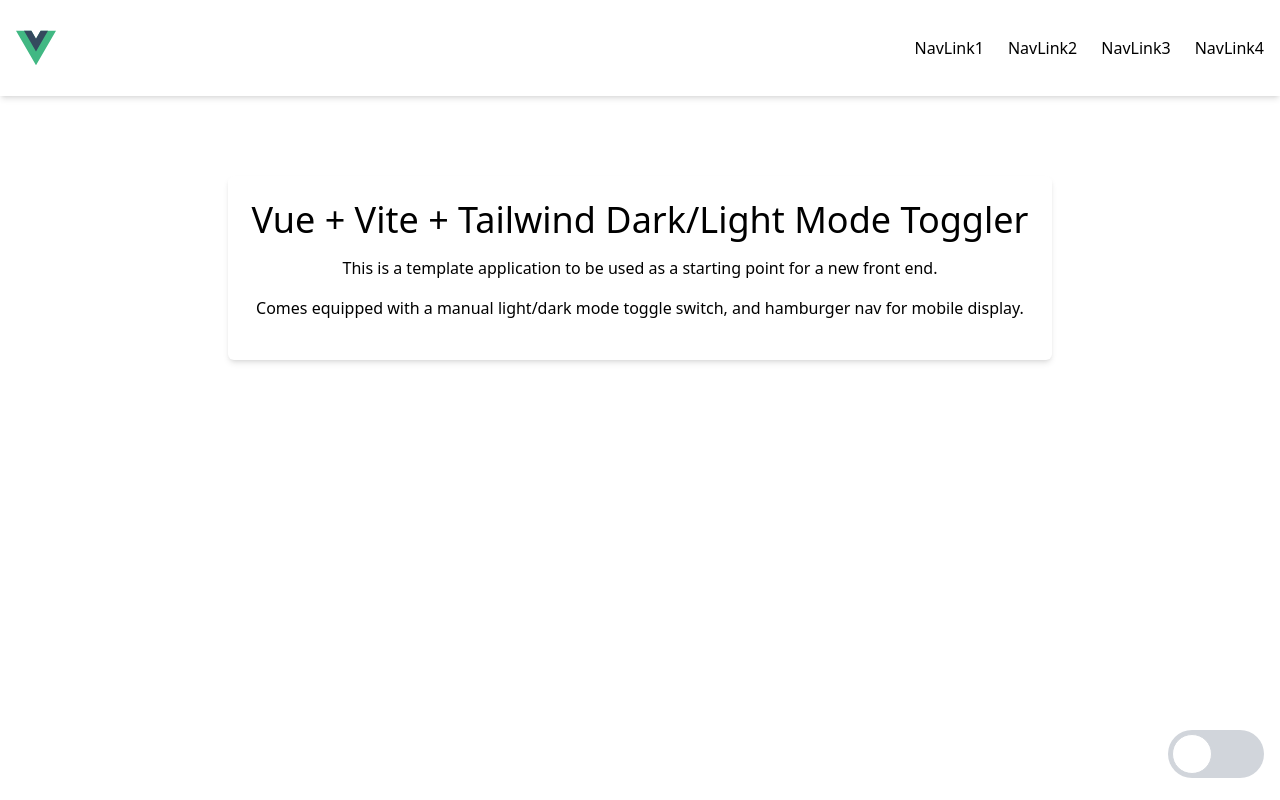
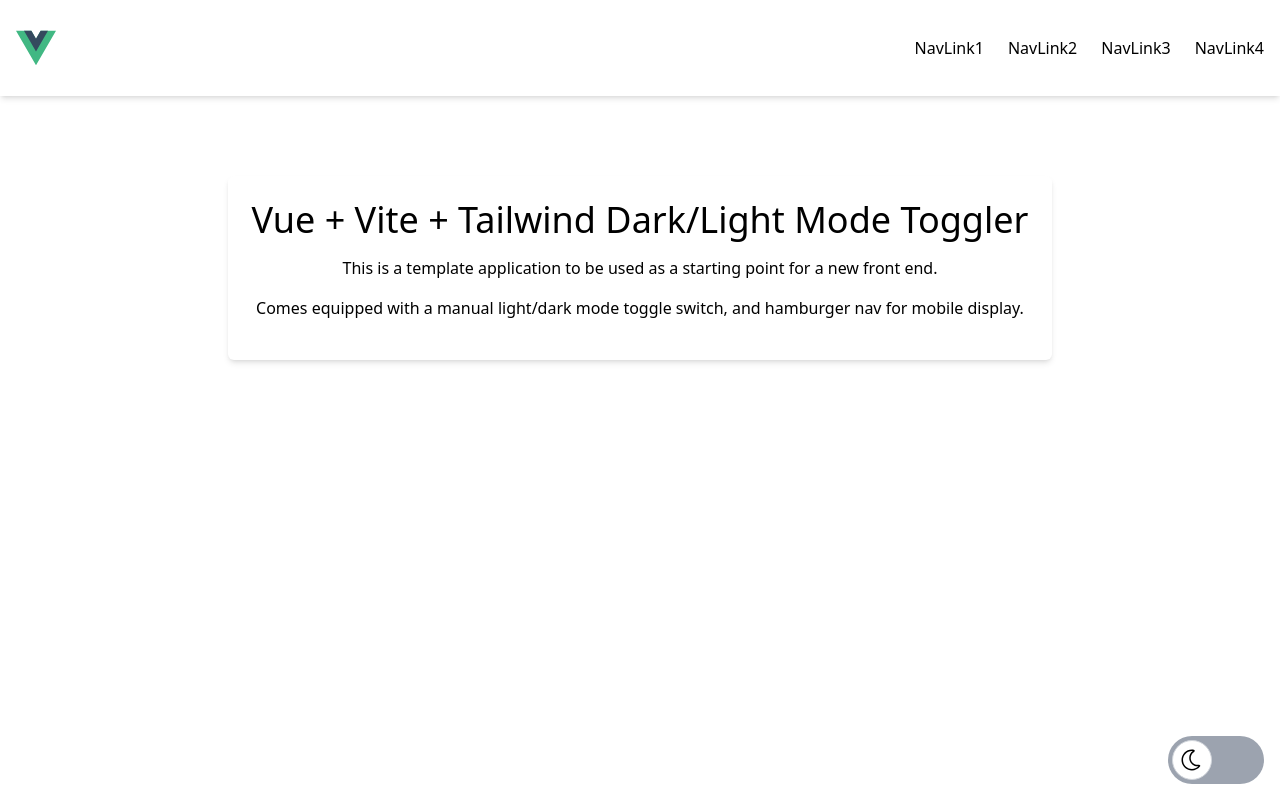
Before and after one commit to rdoo1809/Theme-Toggler-Vite-Vue-Tailwind, a Vue app: page / in a window 1280 px wide. Built offline with nearby package versions, Linux system fonts and the light colour scheme.

Commit message:
use sun and moon images inside toggler

```diff
--- a/src/views/ThemeToggler.vue
+++ b/src/views/ThemeToggler.vue
@@ -1,5 +1,7 @@
 <script setup>
-import { useDark, useToggle } from "@vueuse/core";
+import {useDark, useToggle} from "@vueuse/core";
+import Moon from "@/assets/moon-light.svg"
+import Sun from "@/assets/sun-light.svg"
 
 const isDark = useDark();
 const toggleDark = useToggle(isDark);
@@ -7,19 +9,21 @@
 
 <template>
   <div class="absolute bottom-0 right-0 m-4">
+    <label class="relative inline-flex items-center cursor-pointer">
+      <input type="checkbox" class="sr-only peer" @click="toggleDark()"/>
 
-    <label class="relative inline-flex items-center cursor-pointer">
+      <!-- Outer Pill -->
+      <div
+          class="w-24 h-12 bg-gray-400 dark:bg-gray-700 rounded-full transition-all flex items-center px-1">
 
-      <input type="checkbox" class="sr-only peer" @click="toggleDark()" />
+        <!-- Inner Circle -->
+        <div
+            class="w-10 h-10 bg-white rounded-full border border-gray-300 flex items-center justify-center transition-all"
+            :class="{'translate-x-[3rem]': isDark}">
 
-      <div
-          class="w-24 h-12 bg-gray-300 peer-focus:outline-none peer-focus:ring-2
-             dark:bg-gray-700 rounded-full peer peer-checked:after:translate-x-12
-             peer-checked:after:border-white after:content-[''] after:absolute
-             after:top-1 after:left-1 after:w-10 after:h-10 after:bg-white after:border-gray-300
-             after:border after:rounded-full after:transition-all peer-checked:bg-grey-700"
-      >
+          <img :src="isDark ? Sun : Moon" alt="Logo" class="w-6 h-6 select-none">
 
+        </div>
       </div>
     </label>
   </div>
```
